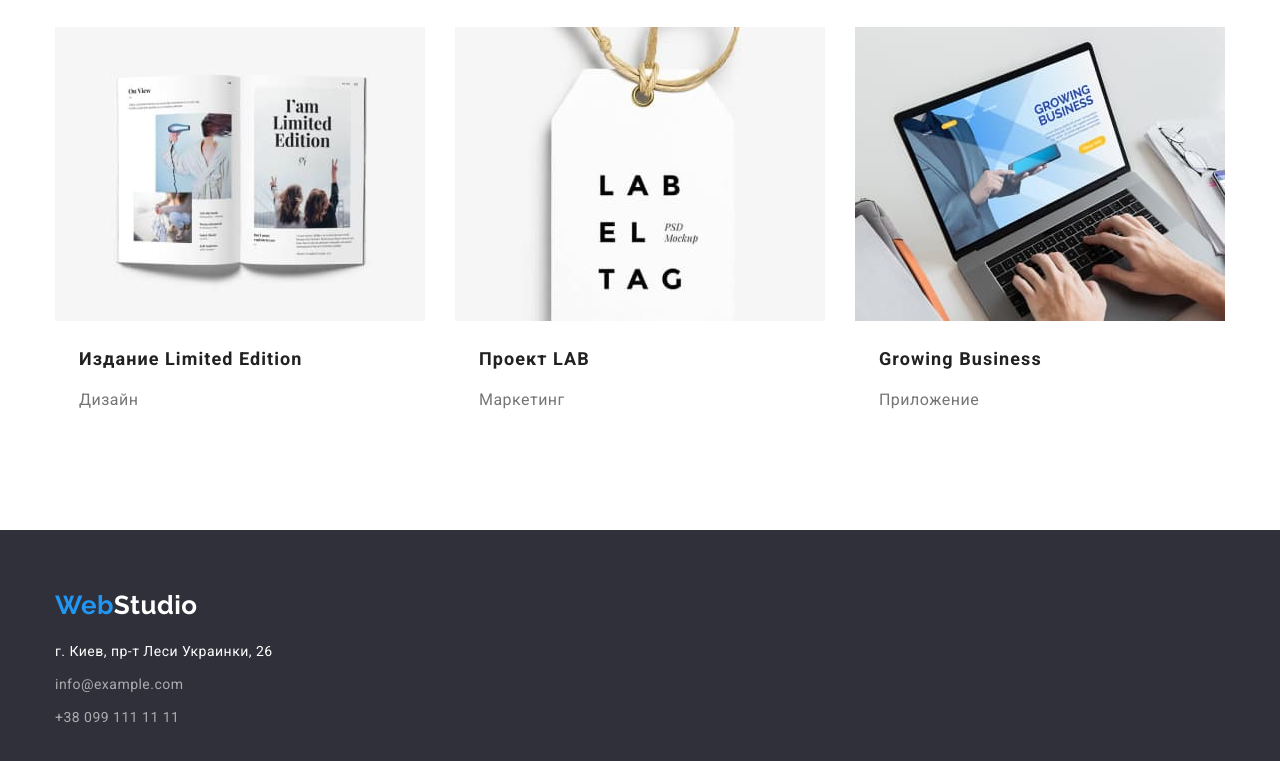
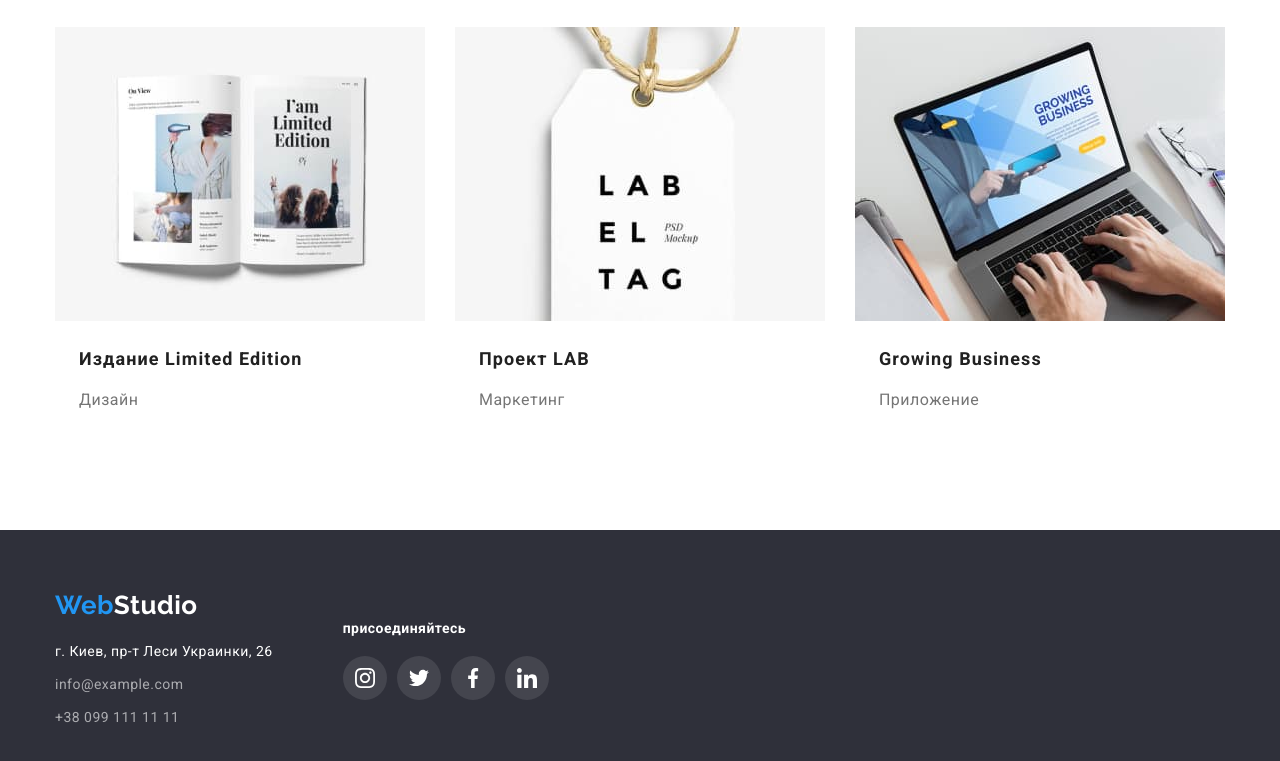
Before and after one commit to YuriiIva/goit-markup-hw-04, a plain HTML site: page portfolio.html in a window 1280 px wide. Shown: the part 1121-1882 px from the top of the page. Drawn offline with nearby package versions, Linux system fonts and the light colour scheme.

Commit message:
Home task 4

```diff
--- a/portfolio.html
+++ b/portfolio.html
@@ -36,13 +36,19 @@
         </nav>
         <ul class="information-list">
           <li>
-            <a href="mailto: info@devstudio.com" class="contact"
-              >info@devstudio.com</a
+            <a href="mailto:info@devstudio.com" class="contact contact-mail">
+              <svg class="inf-icon">
+                <use href="./images/icons.svg#icon-envelope"></use>
+              </svg>
+              info@devstudio.com</a
             >
           </li>
           <li>
-            <a href="tel: +380961111111" class="contact header-contact"
-              >+38 096 111 11 11</a
+            <a href="tel:+380961111111" class="contact header-contact">
+              <svg class="tel-icon">
+                <use href="./images/icons.svg#icon-smartphone"></use>
+              </svg>
+              +38 096 111 11 11</a
             >
           </li>
         </ul>
@@ -73,11 +79,14 @@
             </li>
           </ul>
 
-
-
           <ul class="example-container">
             <li class="example-item">
-            <img class="example-img" src="./images/img21.jpg"alt="Технокряк"width="370"/>
+              <img
+                class="example-img"
+                src="./images/img21.jpg"
+                alt="Технокряк"
+                width="370"
+              />
               <div class="main-example-text">
                 <h2 class="title-text example-text">Технокряк</h2>
                 <p class="second-text">Веб-сайт</p>
@@ -189,17 +198,56 @@
     <!--Футер-->
 
     <footer class="futer">
-    <div class="container">
+      <div class="container futer-container">
+        <div class="futer-left">
           <a href="/" class="logo futer-logo">
             Web<span class="accent-white">Studio</span>
           </a>
           <address class="futer-adrdess">
             <p class="address">г. Киев, пр-т Леси Украинки, 26</p>
             <ul>
-          <li><a href="" class="futer-inf-mail inf">info@example.com</a></li>
-          <li><a href="" class="inf futer-inf-tel">+38 099 111 11 11</a></li>
+              <li>
+                <a href="" class="futer-inf-mail inf">info@example.com</a>
+              </li>
+              <li>
+                <a href="" class="inf futer-inf-tel">+38 099 111 11 11</a>
+              </li>
             </ul>
           </address>
+        </div>
+        <div class="futer-right">
+          <h2 class="futer-right-title">присоединяйтесь</h2>
+          <ul class="futer-right-list">
+            <li class="futer-right-item">
+              <a href="" class="futer-right-list-icon">
+                <svg class="futer-icon" width="20" height="20">
+                  <use href="./images/icons.svg#icon-instagram-2"></use>
+                </svg>
+              </a>
+            </li>
+            <li class="futer-right-item">
+              <a href="" class="futer-right-list-icon">
+                <svg class="futer-icon" width="20" height="20">
+                  <use href="./images/icons.svg#icon-twitter-1"></use>
+                </svg>
+              </a>
+            </li>
+            <li class="futer-right-item">
+              <a href="" class="futer-right-list-icon">
+                <svg class="futer-icon" width="20" height="20">
+                  <use href="./images/icons.svg#icon-facebook-1"></use>
+                </svg>
+              </a>
+            </li>
+            <li class="futer-right-item">
+              <a href="" class="futer-right-list-icon">
+                <svg class="futer-icon" width="20" height="20">
+                  <use href="./images/icons.svg#icon-linkedin-1"></use>
+                </svg>
+              </a>
+            </li>
+          </ul>
+        </div>
       </div>
     </footer>
   </body>
```
Lines whose indentation alone changed are shown as unchanged.
